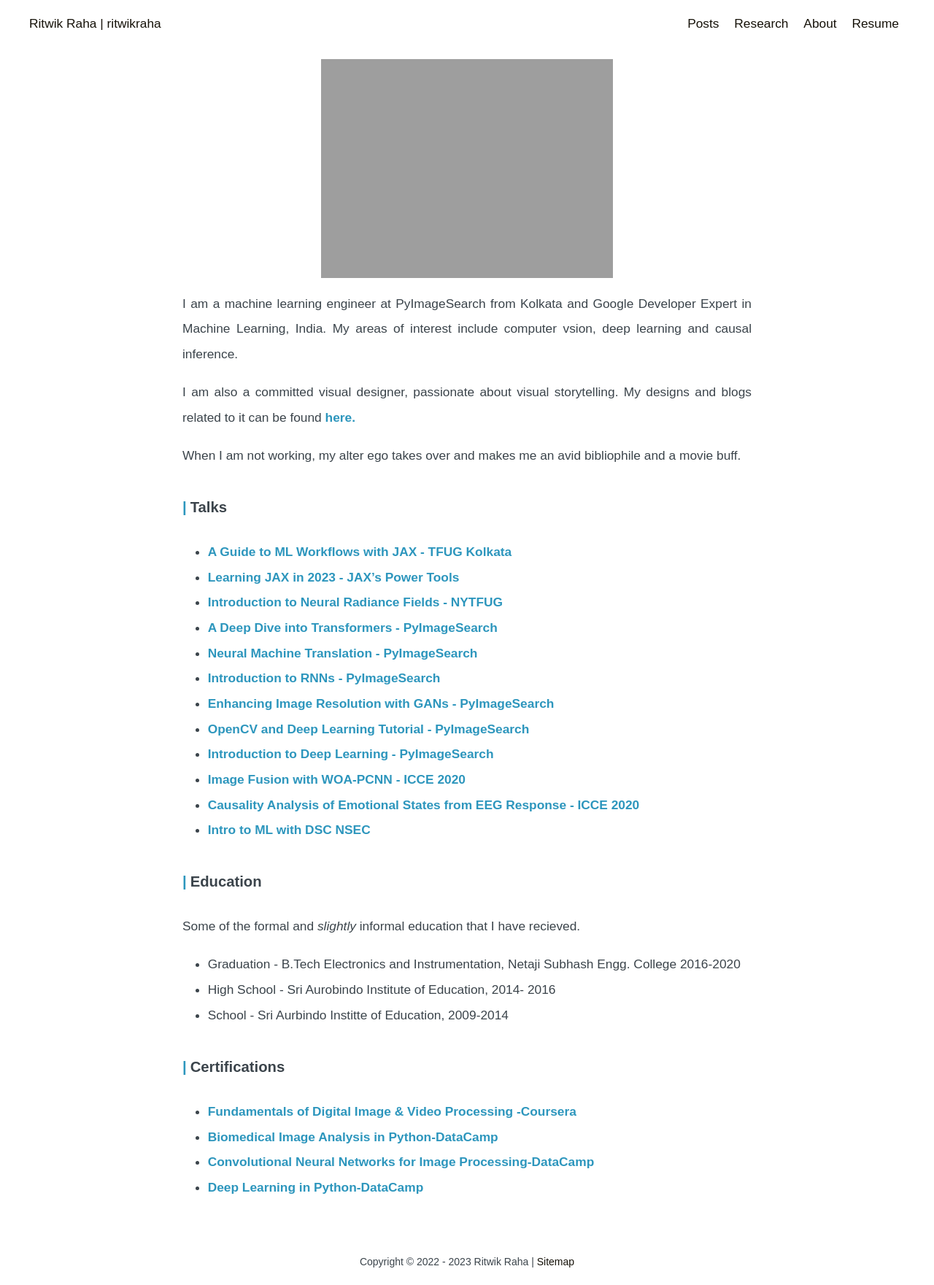
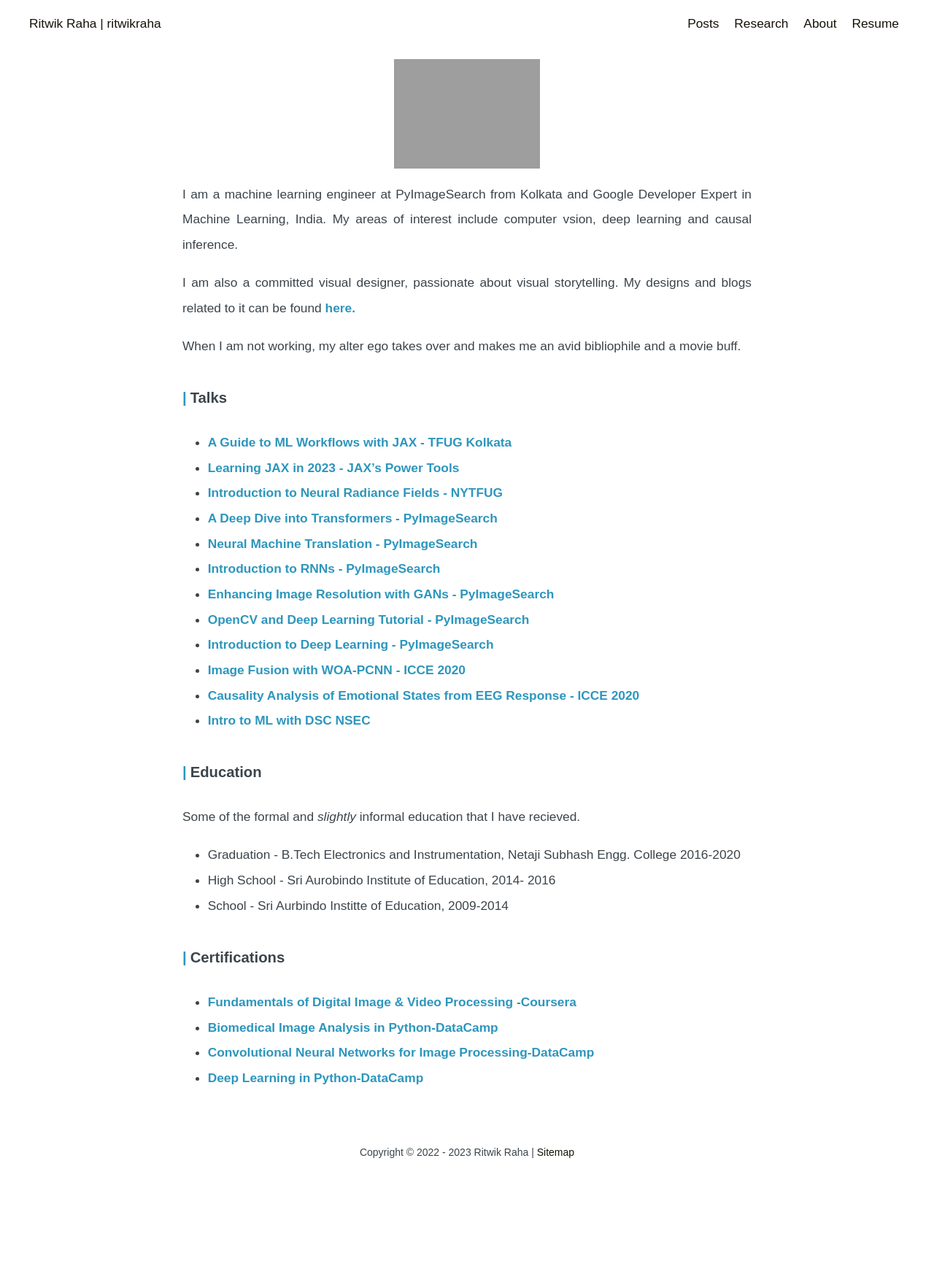
Before and after one commit to ritwikraha/ritwikraha.github.io, a Jekyll site: the page built from about.md, in a window 1280 px wide. Shown: the whole page at 73% size. Built offline with Jekyll 4.4.1, drawn with Linux system fonts in a browser that asks for light colours; after the commit the page ends 1611 px from its top, so only the background shows below that.

Commit message:
chore: update the blog

```diff
--- a/about.md
+++ b/about.md
@@ -4,7 +4,8 @@ title: About
 permalink: /about/
 ---
 
-![my-image]({{site.url}}/assets/site_images/rr-gde-badge-circle.png)
+<img src="{{site.url}}/assets/site_images/rr-gde-badge-circle.png" alt="my-image" width="200" height="200"/>
+
 
 I am a machine learning engineer at PyImageSearch from Kolkata and Google Developer Expert in Machine Learning, India. My areas of interest include computer vsion, deep learning and causal inference.
 
```
